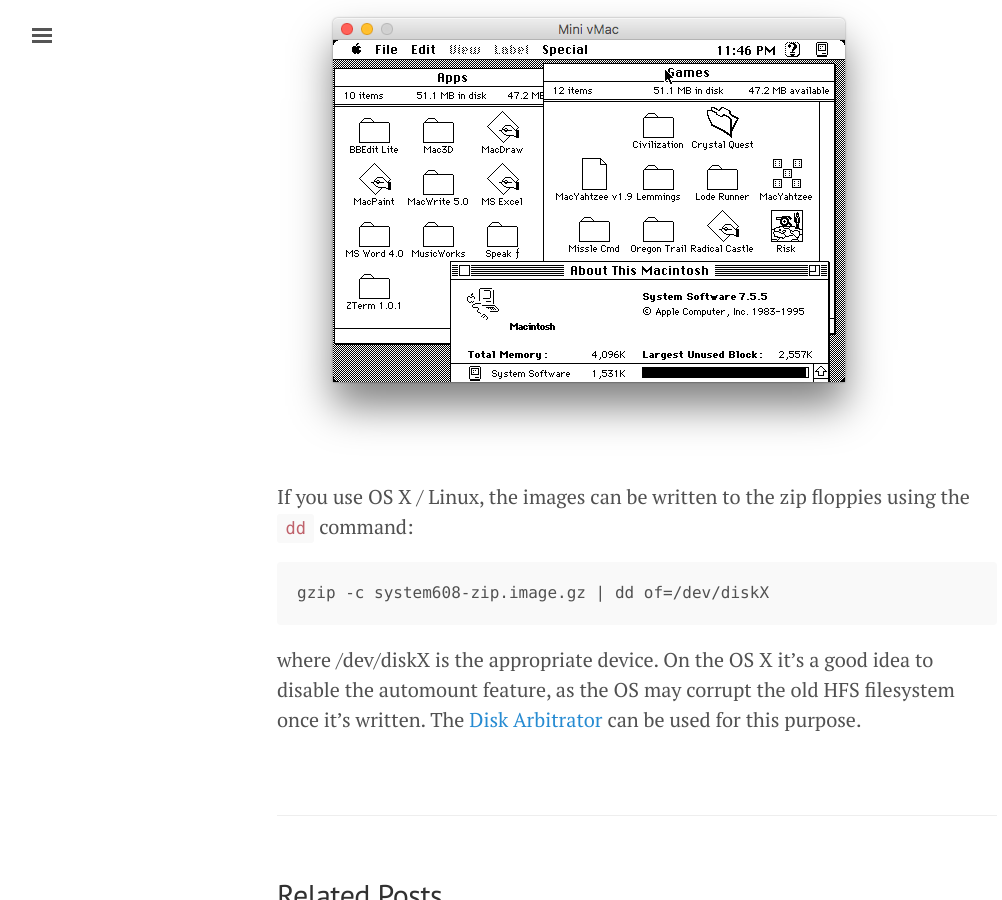
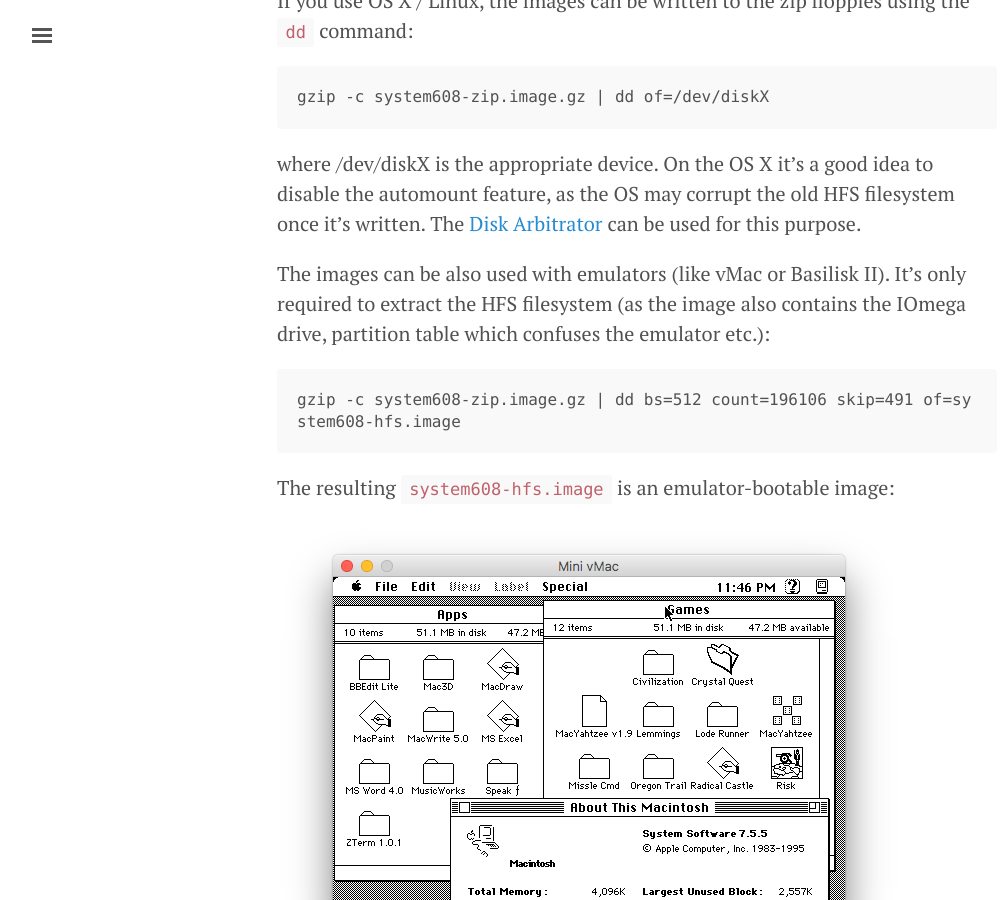
Before and after one commit to trekawek/blog.rekawek.eu, a Jekyll site: the page built from _posts/2016-12-29-macos-images-for-iomega-zip.md, in a window 1280 px wide and 900 px high, scrolled down 796 px. Shown: the whole window, without its empty margins (3-1005 px from the left). Built offline with Jekyll 4.4.1, drawn with Linux system fonts in a browser that asks for light colours.

Commit message:
added instruction on booting the emulator from disk images

```diff
--- a/_posts/2016-12-29-macos-images-for-iomega-zip.md
+++ b/_posts/2016-12-29-macos-images-for-iomega-zip.md
@@ -14,10 +14,16 @@
 
 Besides from the system, images contain a fair amount of abandonware tools and games (MacWrite, MacPaint, MS Excel & Word, StuffIt, ZTerm, Civilization, Lemmings, etc.)
 
-![System 7.5.5 on Mac Plus](/assets/mac/system755.png)
-
 If you use OS X / Linux, the images can be written to the zip floppies using the `dd` command:
 
     gzip -c system608-zip.image.gz | dd of=/dev/diskX
 
 where /dev/diskX is the appropriate device. On the OS X it's a good idea to disable the automount feature, as the OS may corrupt the old HFS filesystem once it's written. The [Disk Arbitrator](https://github.com/aburgh/Disk-Arbitrator/releases) can be used for this purpose.
+
+The images can be also used with emulators (like vMac or Basilisk II). It's only required to extract the HFS filesystem (as the image also contains the IOmega drive, partition table which confuses the emulator etc.):
+
+    gzip -c system608-zip.image.gz | dd bs=512 count=196106 skip=491 of=system608-hfs.image
+
+The resulting `system608-hfs.image` is an emulator-bootable image:
+
+![System 7.5.5 on Mac Plus](/assets/mac/system755.png)
```
